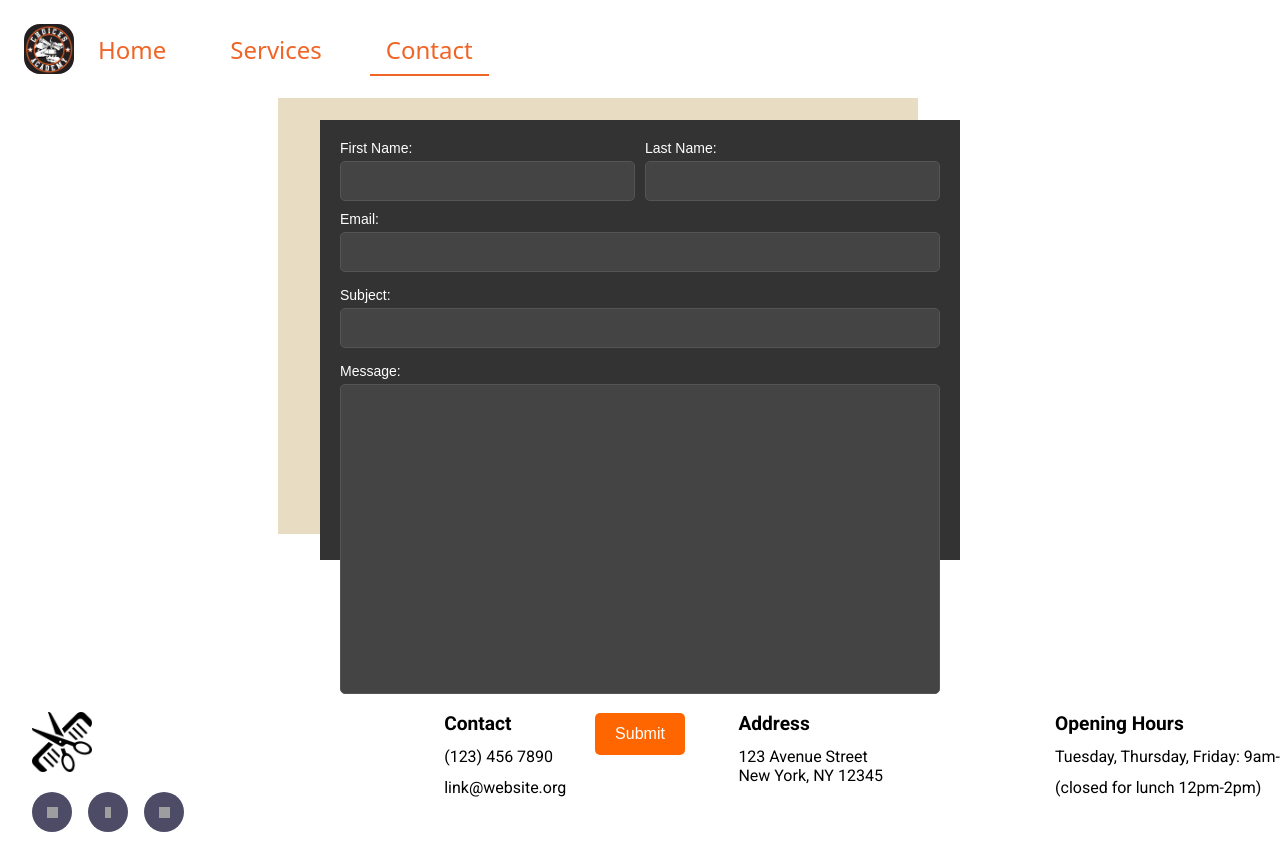
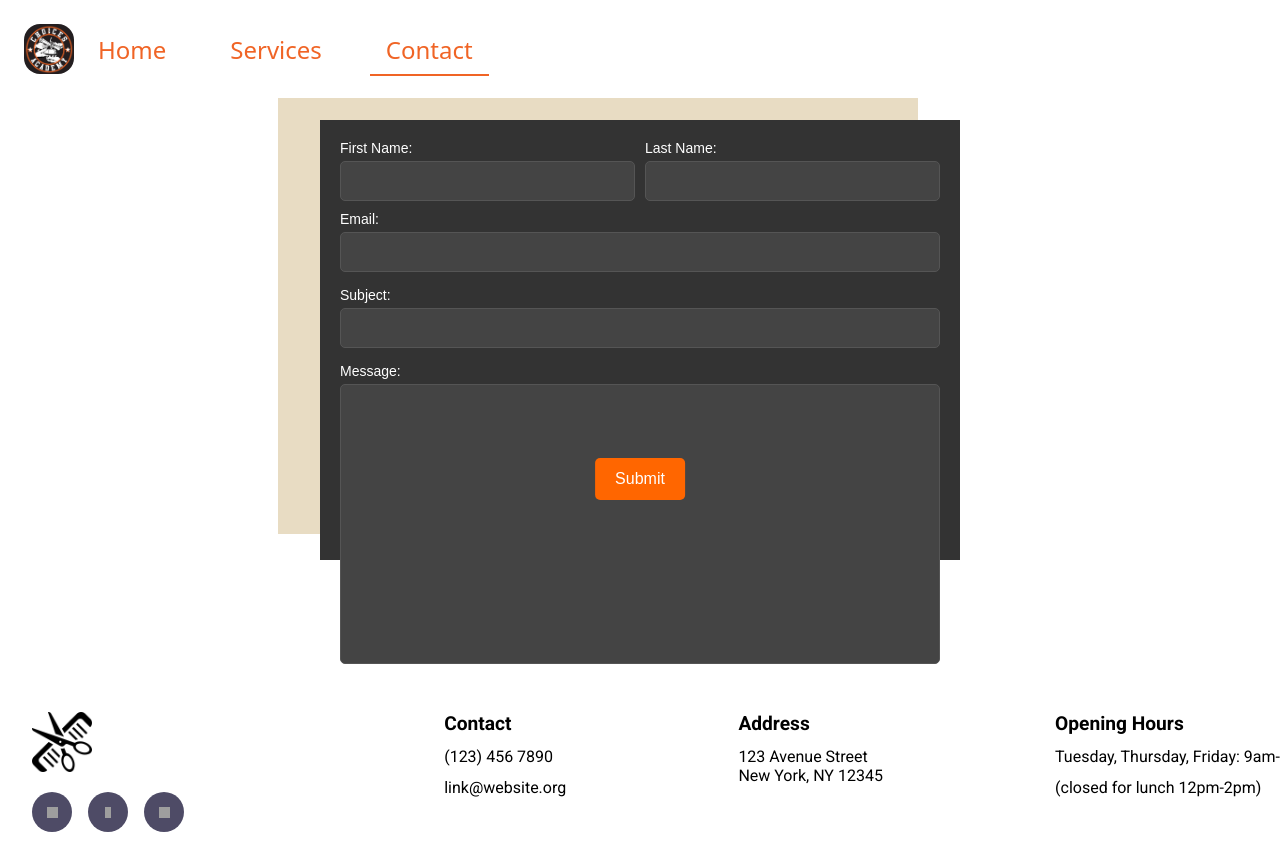
Before and after one commit to hatakedevelops/angular-testing, an Angular app in the folder business-profile/: page /contact in a window 1280 px wide. Shown: the top 864 px of the page. Built offline with nearby package versions, Linux system fonts and the light colour scheme; grey boxes are pictures that could not be loaded.

Commit message:
more contact css cleanup

```diff
--- a/business-profile/src/app/contact-page/contact-page.component.css
+++ b/business-profile/src/app/contact-page/contact-page.component.css
@@ -60,7 +60,7 @@ textarea {
 }
 
 textarea {
-    height: 310px; /* Increased height */
+    height: 280px; /* Increased height */
     resize: none; /* Allow vertical resizing */
 }
 
@@ -74,8 +74,12 @@ button {
     font-size: 16px;
     font-family: sans-serif;
     transition: background-color 0.3s ease;
-    width: auto; /* Adjust width as needed */
-    margin: 0 auto; /* Center the button */
+    position: absolute; /* Position the button absolutely within the box */
+    bottom: 300px; /* Adjust the distance from the bottom */
+    left: 50%; /* Center horizontally */
+    transform: translateX(-50%); /* Center horizontally */
+    width: auto; /* Or set a specific width if needed */
+    margin: 0 auto; /* Remove any previous margins that might interfere */
     display: block; /* Make the button a block element */
 }
 
```
